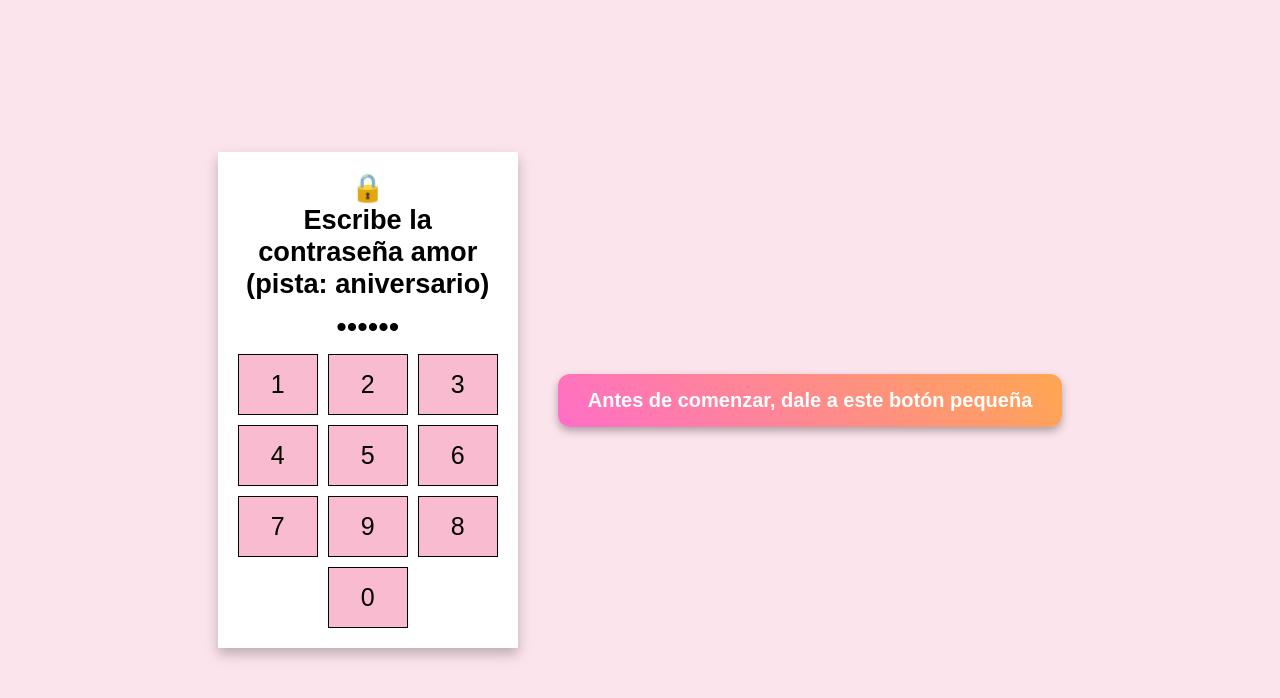
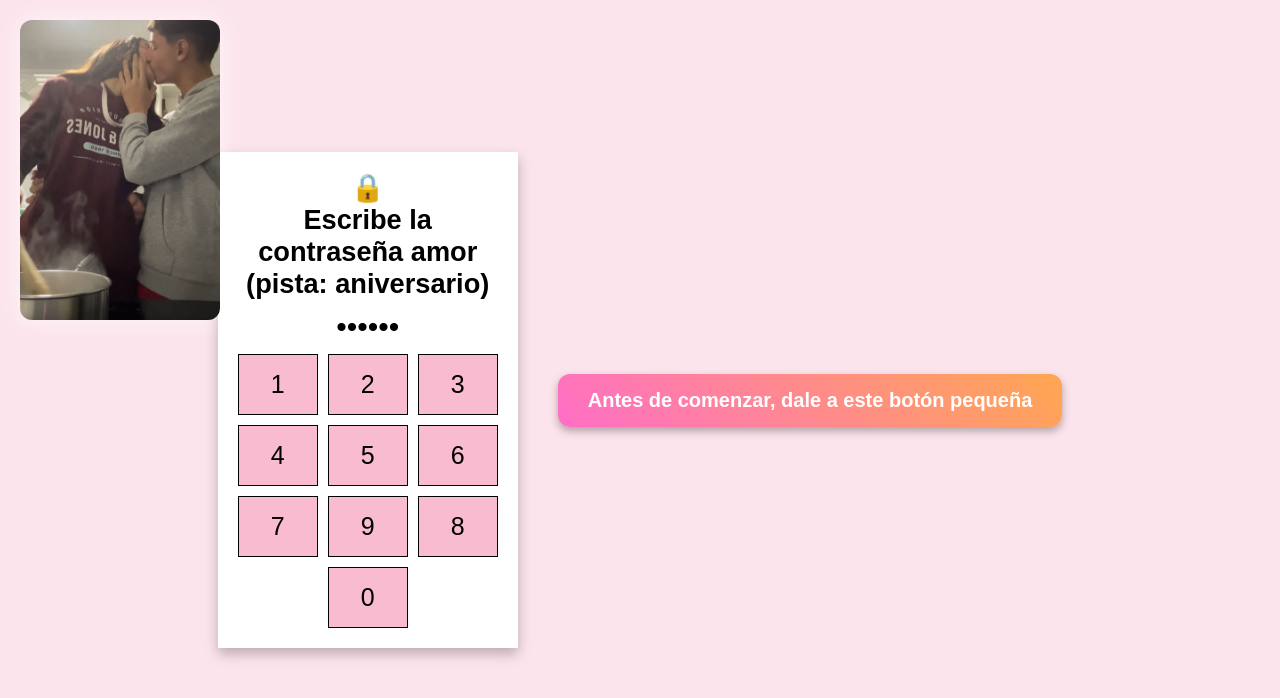
Before and after one commit to MafiaFaka/flor-amarilla, a plain HTML site: page index.html in a window 1280 px wide. Both pictures are taken after a click on the button "Antes de comenzar, dale a este botón pequeña". Drawn offline with Linux system fonts and the light colour scheme.

Commit message:
Update index.html

```diff
--- a/index.html
+++ b/index.html
@@ -111,29 +111,67 @@
     transition: transform 0.2s, box-shadow 0.2s;
   }
 
-  .flower-btn.hidden {
-    opacity: 0;
-    transform: scale(0);
-  }
-
   .flower-btn:hover {
     transform: scale(1.1); /* efecto al pasar el ratón */
     box-shadow: 0 6px 12px rgba(0,0,0,0.4);
   }
 </style>
 
+
 <button class="flower-btn">Antes de comenzar, dale a este botón pequeña</button>
+
+<!-- Slideshow oculto -->
+<div id="slideshow" style="display:none;">
+  <img src="foto1.jpg" alt="Foto 1" class="pos1" />
+  <img src="foto2.jpg" alt="Foto 2" class="pos2" />
+  <img src="foto3.jpg" alt="Foto 3" class="pos3" />
+  <img src="foto4.jpg" alt="Foto 4" class="pos4" />
+</div>
+
+<style>
+  #slideshow img {
+    position: fixed;
+    width: 200px;
+    height: 300px;
+    object-fit: cover;
+    border-radius: 12px;
+    box-shadow: 0 0 25px rgba(255, 255, 255, 0.7);
+    opacity: 0;
+    transition: opacity 2.5s ease;
+    z-index: 2000;
+  }
+  .pos1 { top: 20px; left: 20px; }
+  .pos2 { top: 20px; right: 20px; }
+  .pos3 { bottom: 20px; left: 20px; }
+  .pos4 { bottom: 20px; right: 20px; }
+  #slideshow img.active {
+    opacity: 1;
+  }
+</style>
 
 <script>
   const floweBtn = document.querySelector(".flower-btn");
-  const audio = document.getElementById("id_audio")
+  const audio = document.getElementById("id_audio");
+  const slides = document.querySelectorAll("#slideshow img");
+  const slideshow = document.getElementById("slideshow");
+  let currentIndex = 0;
+  let interval;
+
   floweBtn.onclick = () => {
-    audio.play()
-    audio.volume = 1
-  }
+    audio.play();
+    audio.volume = 1;
+    // Mostrar slideshow y empezar animación si no ha empezado
+    slideshow.style.display = "block";
+    if (!interval) {
+      slides[currentIndex].classList.add("active");
+      interval = setInterval(() => {
+        slides[currentIndex].classList.remove("active");
+        currentIndex = (currentIndex + 1) % slides.length;
+        slides[currentIndex].classList.add("active");
+      }, 4000);
+    }
+  };
 </script>
-
-
 
 <script>
   const correctPassword = "150525"; // puedes cambiar la longitud
```
